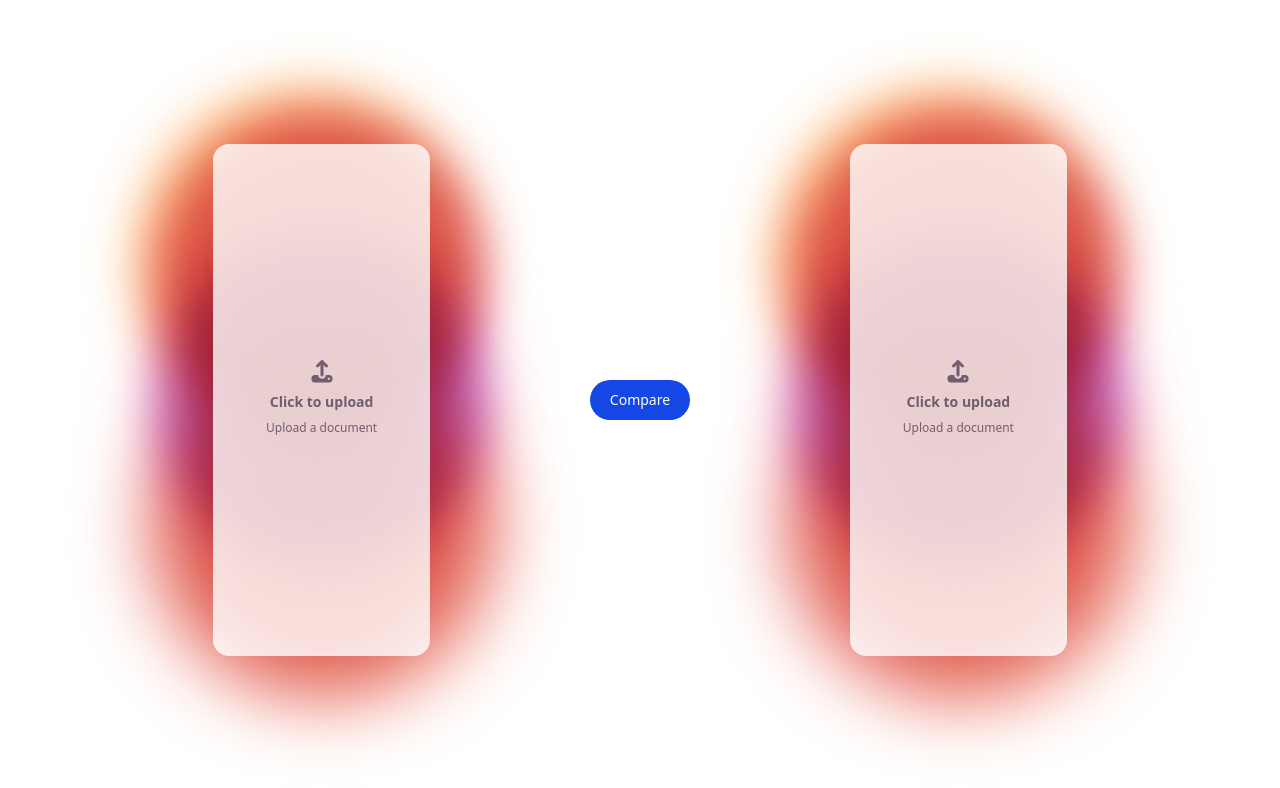
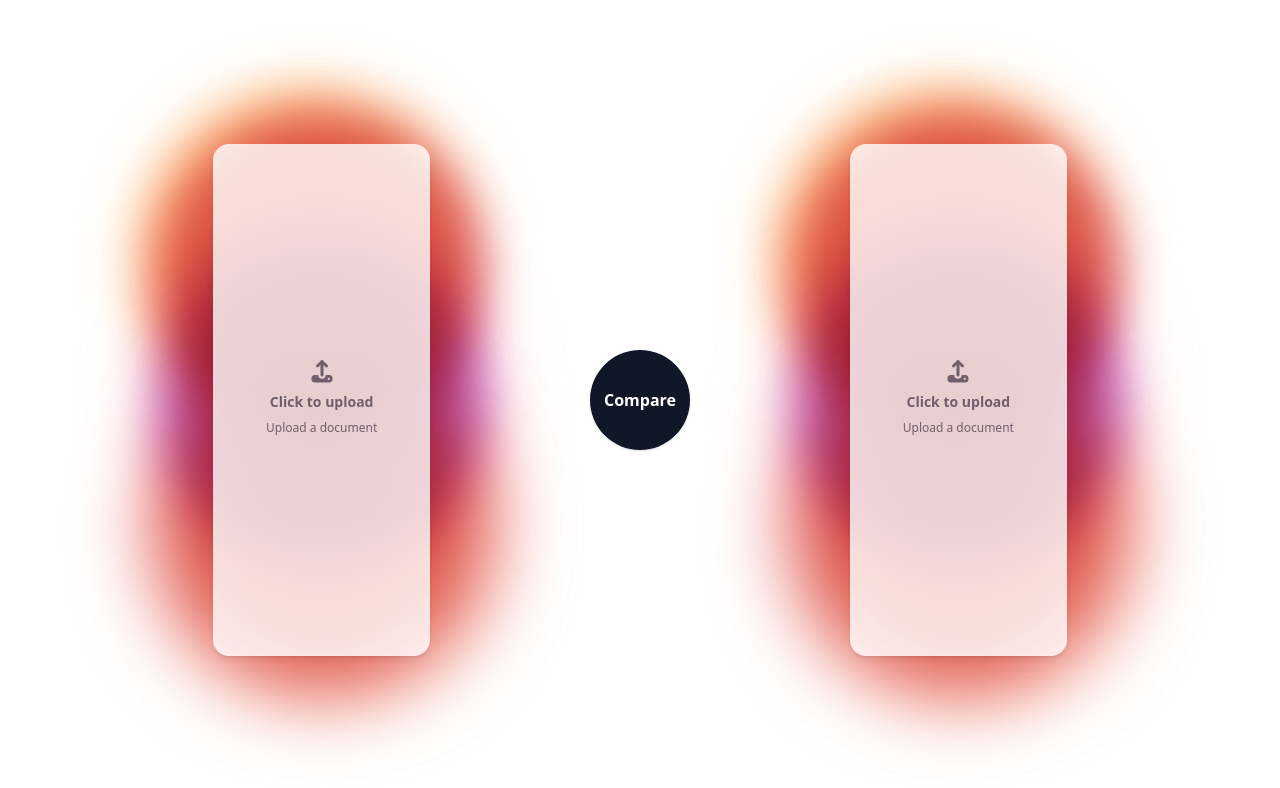
Before and after one commit to BrindzaB/CompareDocs, a React (Vite) app in the folder frontend/: page / in a window 1280 px wide. Shown: the top 788 px of the page. Built offline with nearby package versions, Linux system fonts and the light colour scheme.

Commit message:
button design changed

```diff
--- a/frontend/src/components/FileInput.jsx
+++ b/frontend/src/components/FileInput.jsx
@@ -8,7 +8,7 @@ function FileInput({id, invoice, onChange}) {
             {!invoice ? (
                 <div className="flex items-center justify-center w-full h-128 relative">
                     <AIFog />
-                    <label htmlFor={id} className="flex flex-col items-center justify-center w-full h-128 rounded-2xl cursor-pointer bg-white hover:bg-gray-100 transition-all relative opacity-80">
+                    <label htmlFor={id} className="flex flex-col items-center justify-center w-full h-128 rounded-2xl cursor-pointer bg-white shadow-md hover:bg-gray-100 transition-all relative opacity-80">
                         <div className="flex flex-col items-center justify-center pt-5 pb-6">
                             <FontAwesomeIcon icon={faUpload} className="text-gray-500 text-2xl mb-2" />
                             <p className="mb-2 text-sm text-gray-500"><span className="font-semibold">Click to upload</span></p>
--- a/frontend/src/components/UploadForm.jsx
+++ b/frontend/src/components/UploadForm.jsx
@@ -41,7 +41,7 @@ function UploadForm() {
             <div className="flex gap-40 h-full">
                 <FileInput id="invoice1" invoice={invoice1} onChange={(e) => setInvoice1(e.target.files[0])} />
                 <div className="flex items-center justify-center">
-                    <button type="submit" className="text-white bg-blue-700 hover:bg-blue-800 focus:outline-none focus:ring-4 focus:ring-blue-300 font-medium rounded-full text-sm px-5 py-2.5 text-center dark:bg-blue-600 dark:hover:bg-blue-700 dark:focus:ring-blue-800">Compare</button>
+                    <button type="submit" className="h-25 w-25 text-white bg-gray-900 hover:bg-gray-800 rounded-full text-md font-semibold text-center shadow-sm">Compare</button>
                 </div>
                 <FileInput id="invoice2" invoice={invoice2} onChange={(e) => setInvoice2(e.target.files[0])} />
             </div>
```
